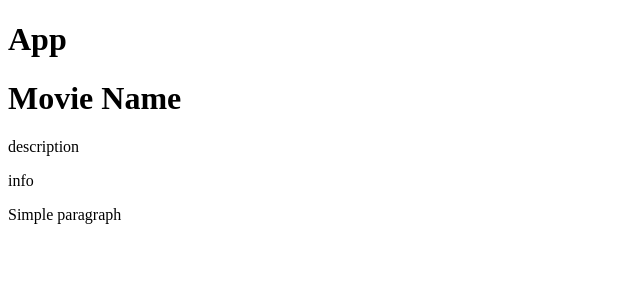
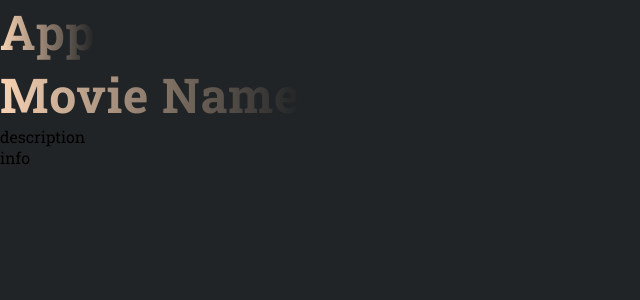
Before and after one commit to said1854/movei-land, a React (Create React App) app: page / in a window 1280 px wide. Shown: the top 300 px of the page, without its empty margins (0-640 px from the left). Built offline with nearby package versions, Linux system fonts and the light colour scheme; no server answers.

Commit message:
stylesheet added

```diff
--- a/src/App.js
+++ b/src/App.js
@@ -1,5 +1,6 @@
 import React, {useEffect} from 'react'
 import Card from './components/Card';
+import './App.css';
 
 const apikey = '3399fc3f';
 const url = `http://www.omdbapi.com/?apikey=${apikey}`
@@ -18,7 +19,6 @@ const App = () => {
   return (<>
     <h1>App</h1>
     <Card />
-    <p> Simple paragraph</p>
     </>)
 }
 
```
